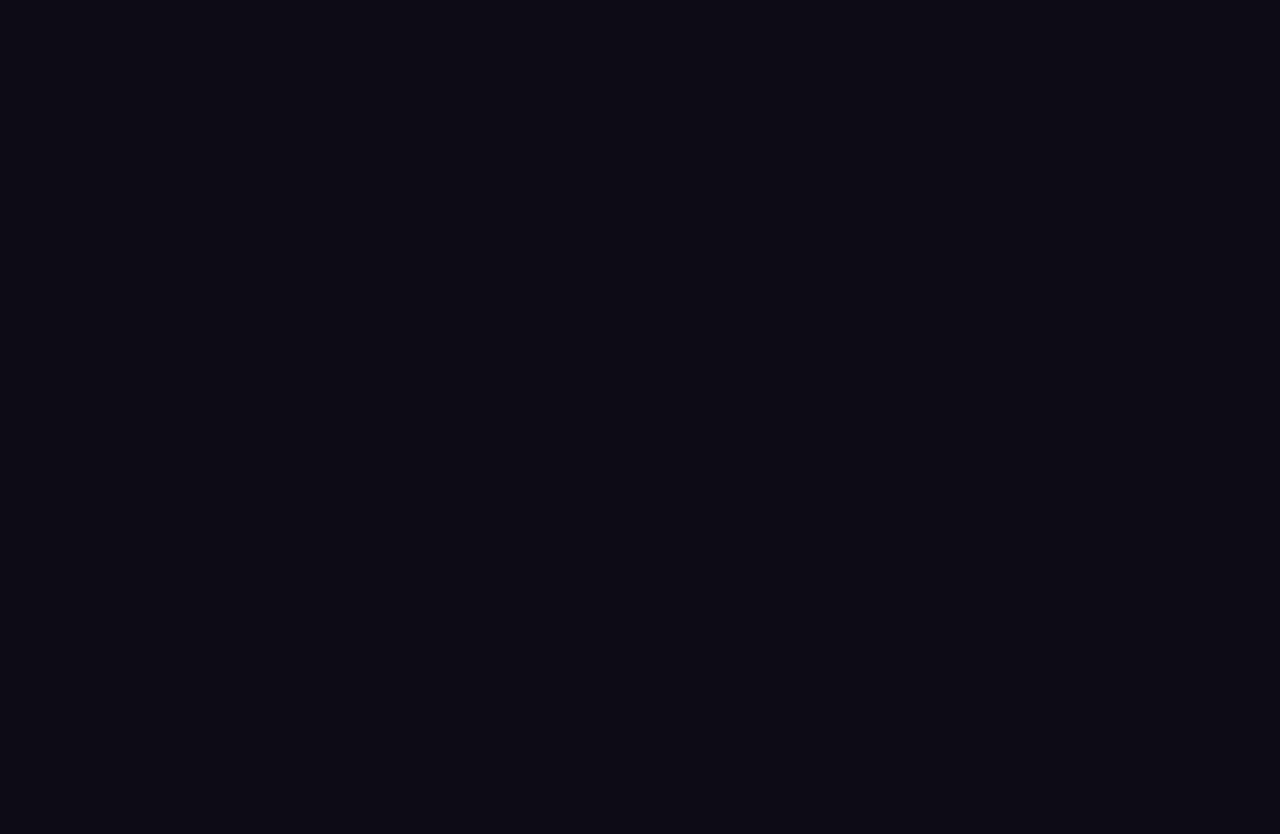
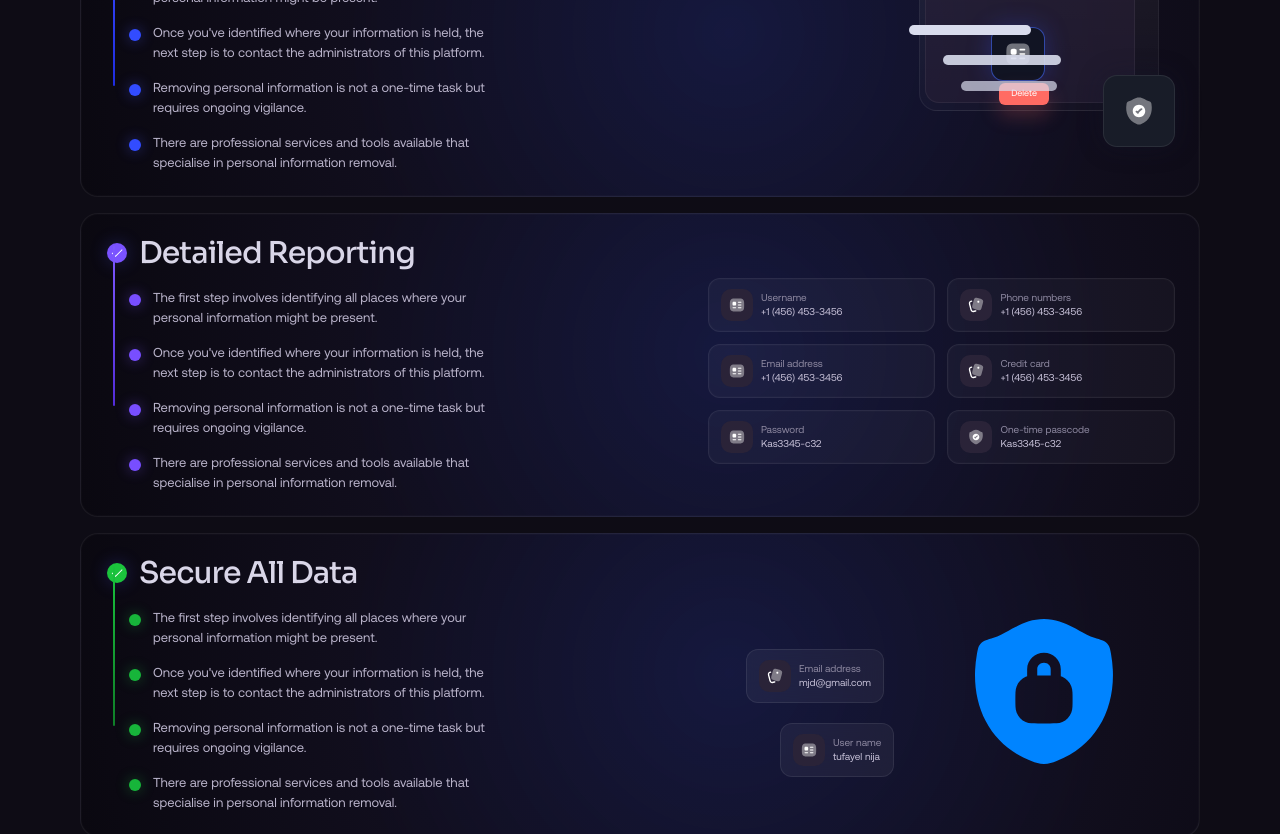
Before and after one commit to gitadityakumar/Landing-pages, a Next.js app in the folder 09_identityhub/: page / in a window 1280 px wide. Shown: the part 2380-3214 px from the top of the page. Before the commit the page ends 2099 px from the top, so only its background shows below. Built offline with nearby package versions, Linux system fonts and the light colour scheme.

Commit message:
09:add whychooseus section

```diff
--- a/09_identityhub/components/whychooseus.tsx
+++ b/09_identityhub/components/whychooseus.tsx
@@ -1,7 +1,240 @@
-export default function WhyChooseUs(){
-  return(
-    <>
-     <div className="text-white font-sora text-2xl mt-5 ">why choose us  section </div>
-    </>
+import Image from "next/image";
+
+type FeatureSection = {
+  title: string;
+  accent: string;
+  rail: string;
+  bullets: string[];
+  visual: "cards" | "reporting" | "lock";
+};
+
+const sections: FeatureSection[] = [
+  {
+    title: "Protect Personal information",
+    accent: "bg-[#3950ff]",
+    rail: "from-[#3d4cff] to-[#1f2cdf]",
+    bullets: [
+      "The first step involves identifying all places where your personal information might be present.",
+      "Once you've identified where your information is held, the next step is to contact the administrators of this platform.",
+      "Removing personal information is not a one-time task but requires ongoing vigilance.",
+      "There are professional services and tools available that specialise in personal information removal.",
+    ],
+    visual: "cards",
+  },
+  {
+    title: "Detailed Reporting",
+    accent: "bg-[#7a52ff]",
+    rail: "from-[#7d58ff] to-[#532bd8]",
+    bullets: [
+      "The first step involves identifying all places where your personal information might be present.",
+      "Once you've identified where your information is held, the next step is to contact the administrators of this platform.",
+      "Removing personal information is not a one-time task but requires ongoing vigilance.",
+      "There are professional services and tools available that specialise in personal information removal.",
+    ],
+    visual: "reporting",
+  },
+  {
+    title: "Secure All Data",
+    accent: "bg-[#1bc43c]",
+    rail: "from-[#18c33c] to-[#0f7e28]",
+    bullets: [
+      "The first step involves identifying all places where your personal information might be present.",
+      "Once you've identified where your information is held, the next step is to contact the administrators of this platform.",
+      "Removing personal information is not a one-time task but requires ongoing vigilance.",
+      "There are professional services and tools available that specialise in personal information removal.",
+    ],
+    visual: "lock",
+  },
+];
+
+function BulletList({
+  items,
+  tone,
+}: {
+  items: string[];
+  tone: "blue" | "violet" | "green";
+}) {
+  const colors = {
+    blue: "bg-[#324cff] shadow-[0_0_14px_rgba(71,87,255,0.45)]",
+    violet: "bg-[#784eff] shadow-[0_0_14px_rgba(122,82,255,0.45)]",
+    green: "bg-[#17b53a] shadow-[0_0_14px_rgba(30,193,67,0.4)]",
+  } as const;
+
+  return (
+    <ul className="space-y-4 pt-5">
+      {items.map((item) => (
+        <li key={item} className="flex items-start gap-3">
+          <span
+            className={`mt-1.5 h-3 w-3 shrink-0 rounded-full ${colors[tone]}`}
+          />
+          <p className="max-w-87.5 text-[12px] leading-normal text-[#b9b3ca] md:text-[13px]">
+            {item}
+          </p>
+        </li>
+      ))}
+    </ul>
   );
 }
+
+function FeatureVisual({ kind }: { kind: FeatureSection["visual"] }) {
+  if (kind === "cards") {
+    return (
+      <div className="relative h-55 w-full">
+        <div className="absolute right-4 top-2 h-42 w-60 rounded-[18px] border border-white/6 bg-[linear-gradient(180deg,rgba(255,255,255,0.06),rgba(255,255,255,0.02))]" />
+        <div className="absolute right-10 top-12 h-30 w-52.5 rounded-[14px] border border-white/6 bg-[#282038]/55" />
+        <div className="absolute right-32.5 top-23 h-13.5 w-13.5 rounded-xl border border-[#476cff]/60 bg-[#111423] shadow-[0_0_24px_rgba(54,83,255,0.28)]">
+          <div className="flex h-full items-center justify-center">
+            <Image src="/profile-02.svg" alt="" width={26} height={26} />
+          </div>
+        </div>
+        <div className="absolute right-31.5 top-37 rounded-md bg-[#ff6b63] px-3 py-1 text-[9px] text-white shadow-[0_10px_20px_rgba(255,107,99,0.25)]">
+          Delete
+        </div>
+        <div className="absolute right-57.5 top-11 h-2.5 w-23 rounded-full bg-[#d9dced]" />
+        <div className="absolute right-36 top-22.5 h-2.5 w-30.5 rounded-full bg-[#d9dced]" />
+        <div className="absolute right-28.5 top-30 h-2.5 w-29.5 rounded-full bg-[#d9dced]/90" />
+        <div className="absolute right-29.5 top-36.5 h-2.5 w-24 rounded-full bg-[#d9dced]/70" />
+        <div className="absolute bottom-2 right-0 h-18 w-18 rounded-[14px] border border-white/8 bg-[#181c28] shadow-[0_0_24px_rgba(21,24,46,0.35)]">
+          <div className="flex h-full items-center justify-center">
+            <Image src="/security-validation.svg" alt="" width={30} height={30} />
+          </div>
+        </div>
+      </div>
+    );
+  }
+
+  if (kind === "reporting") {
+    const metricCards = [
+      { label: "Username", value: "+1 (456) 453-3456", icon: "/profile-02.svg" },
+      { label: "Phone numbers", value: "+1 (456) 453-3456", icon: "/clipboard.svg" },
+      { label: "Email address", value: "+1 (456) 453-3456", icon: "/profile-02.svg" },
+      { label: "Credit card", value: "+1 (456) 453-3456", icon: "/clipboard.svg" },
+      { label: "Password", value: "Kas3345-c32", icon: "/profile-02.svg" },
+      { label: "One-time passcode", value: "Kas3345-c32", icon: "/security-validation.svg" },
+    ];
+
+    return (
+      <div className="grid grid-cols-2 gap-3 pt-3">
+        {metricCards.map((card) => (
+          <div
+            key={card.label}
+            className="rounded-xl border border-white/7 bg-white/3 px-3 py-2.5 shadow-[inset_0_0_0_1px_rgba(255,255,255,0.01)]"
+          >
+            <div className="flex items-center gap-2">
+              <div className="flex h-8 w-8 items-center justify-center rounded-[10px] bg-[#2a2338]">
+                <Image src={card.icon} alt="" width={16} height={16} />
+              </div>
+              <div>
+                <p className="text-[10px] leading-none text-[#8e89a1]">
+                  {card.label}
+                </p>
+                <p className="mt-1 text-[10px] leading-none text-[#c7c1d8]">
+                  {card.value}
+                </p>
+              </div>
+            </div>
+          </div>
+        ))}
+      </div>
+    );
+  }
+
+  return (
+    <div className="relative h-55 w-full">
+      <div className="absolute right-0 top-5 h-45.5 w-52 rounded-full " />
+      <div className="absolute right-15.5 top-11">
+        <Image src="/lock.svg" alt="Lock shield" width={138} height={144} />
+      </div>
+      <div className="absolute left-9.5 top-18.5 rounded-xl border border-white/8 bg-white/5 px-3 py-2.5 backdrop-blur-md">
+        <div className="flex items-center gap-2">
+          <div className="flex h-8 w-8 items-center justify-center rounded-[10px] bg-[#2a2338]">
+            <Image src="/clipboard.svg" alt="" width={16} height={16} />
+          </div>
+          <div>
+            <p className="text-[10px] leading-none text-[#8e89a1]">Email address</p>
+            <p className="mt-1 text-[10px] leading-none text-[#c7c1d8]">
+              mjd@gmail.com
+            </p>
+          </div>
+        </div>
+      </div>
+      <div className="absolute left-18 top-37 rounded-xl border border-white/8 bg-white/5 px-3 py-2.5 backdrop-blur-md">
+        <div className="flex items-center gap-2">
+          <div className="flex h-8 w-8 items-center justify-center rounded-[10px] bg-[#2a2338]">
+            <Image src="/profile-02.svg" alt="" width={16} height={16} />
+          </div>
+          <div>
+            <p className="text-[10px] leading-none text-[#8e89a1]">User name</p>
+            <p className="mt-1 text-[10px] leading-none text-[#c7c1d8]">
+              tufayel nija
+            </p>
+          </div>
+        </div>
+      </div>
+    </div>
+  );
+}
+
+function FeaturePanel({
+  section,
+  tone,
+}: {
+  section: FeatureSection;
+  tone: "blue" | "violet" | "green";
+}) {
+  return (
+    <article className="rounded-[18px] border border-white/7 bg-[radial-gradient(circle_at_58%_46%,rgba(57,84,255,0.18),rgba(17,14,29,0.98)_58%,rgba(10,8,16,1)_100%)] px-5 py-5 shadow-[inset_0_0_0_1px_rgba(255,255,255,0.015)] md:px-6 md:py-6">
+      <div className="grid gap-8 md:grid-cols-[1.1fr_0.9fr] md:items-center">
+        <div className="relative">
+          <div
+            className={`absolute left-2 top-2 h-40 w-0.5 rounded-full bg-linear-to-b ${section.rail}`}
+          />
+          <div className="flex items-center gap-3 pl-0.5">
+            <span
+              className={`flex h-5 w-5 items-center justify-center rounded-full ${section.accent} text-[11px] text-white shadow-[0_0_18px_rgba(78,92,255,0.28)]`}
+            >
+              ✓
+            </span>
+            <h3 className="font-sora text-[24px] font-medium leading-none tracking-[-0.03em] text-[#d9d6e8] md:text-[30px]">
+              {section.title}
+            </h3>
+          </div>
+          <div className="pl-6">
+            <BulletList items={section.bullets} tone={tone} />
+          </div>
+        </div>
+        <FeatureVisual kind={section.visual} />
+      </div>
+    </article>
+  );
+}
+
+export default function WhyChooseUs() {
+  return (
+    <section id="features" className="py-20 md:py-24">
+      <div className="mx-auto max-w-280">
+        <div className="text-center">
+          <div className="mx-auto inline-flex rounded-[28px] border border-[#c58fff]/60 bg-[linear-gradient(180deg,rgba(198,136,255,0.48),rgba(126,77,226,0.22))] px-6 py-3 shadow-[0_12px_32px_rgba(179,106,255,0.3),inset_0_0_12px_rgba(255,255,255,0.16)] backdrop-blur-[10px]">
+            <span className="rounded-full bg-[#24202d] px-5 py-1.5 text-[14px] leading-none text-[#e6e0f5]">
+              Features
+            </span>
+          </div>
+
+          <h2 className="mt-7 font-sora text-[40px] font-semibold leading-[1.05] tracking-[-0.04em] text-[#d9d6e8] md:text-[52px]">
+            Why choose us
+          </h2>
+          <p className="mx-auto mt-4 max-w-140 text-[18px] leading-normal text-[#c4bdd4] md:text-[20px]">
+            We are the only service that provides all 3 services as a packaged
+            service
+          </p>
+        </div>
+
+        <div className="mt-12 space-y-4">
+          <FeaturePanel section={sections[0]} tone="blue" />
+          <FeaturePanel section={sections[1]} tone="violet" />
+          <FeaturePanel section={sections[2]} tone="green" />
+        </div>
+      </div>
+    </section>
+  );
+}
```
